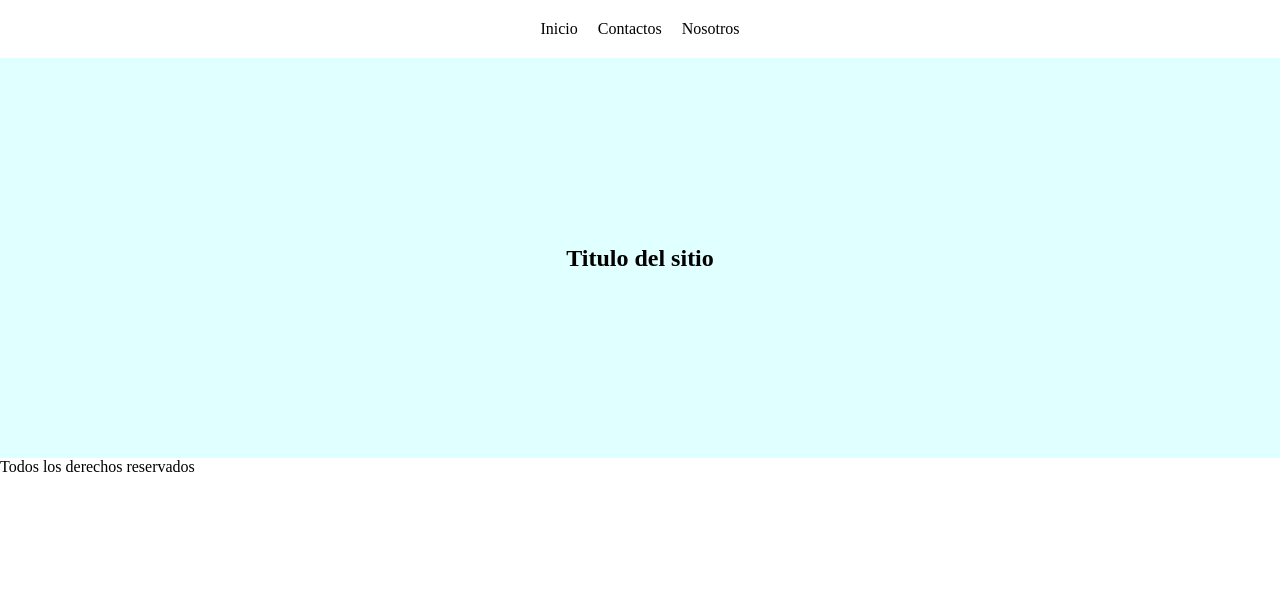
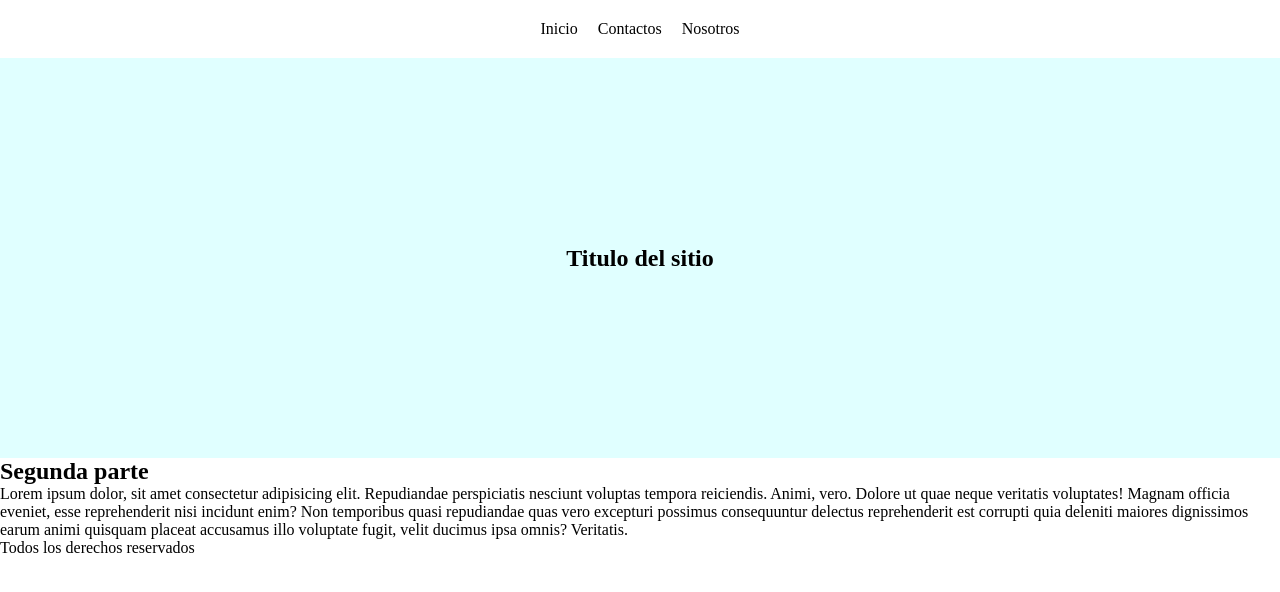
Before and after one commit to JessieGodoy/practica-con-github, a plain HTML site: page index.html in a window 1280 px wide. Drawn offline with Linux system fonts and the light colour scheme.

Commit message:
creacion de la segunda seccion

```diff
--- a/index.html
+++ b/index.html
@@ -20,6 +20,11 @@
         <section class="sectionPrincipal">
             <h1>Titulo del sitio</h1>
         </section>
+        <section>
+            <h2>Segunda parte</h2>
+            <p>Lorem ipsum dolor, sit amet consectetur adipisicing elit. Repudiandae perspiciatis nesciunt voluptas tempora reiciendis. Animi, vero. Dolore ut quae neque veritatis voluptates! Magnam officia eveniet, esse reprehenderit nisi incidunt enim?
+            Non temporibus quasi repudiandae quas vero excepturi possimus consequuntur delectus reprehenderit est corrupti quia deleniti maiores dignissimos earum animi quisquam placeat accusamus illo voluptate fugit, velit ducimus ipsa omnis? Veritatis.</p>
+        </section>
     </main>
     <footer>
         <P>Todos los derechos reservados</P>
```
